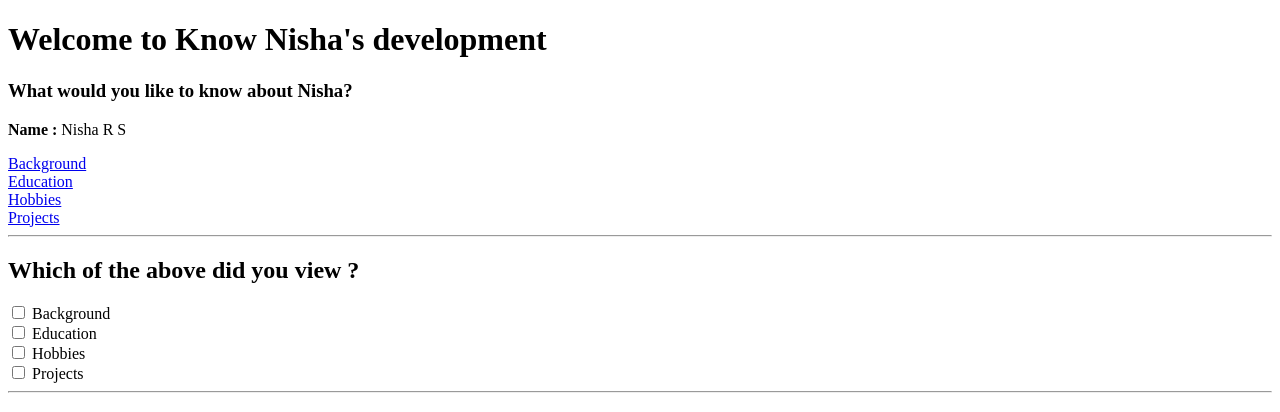
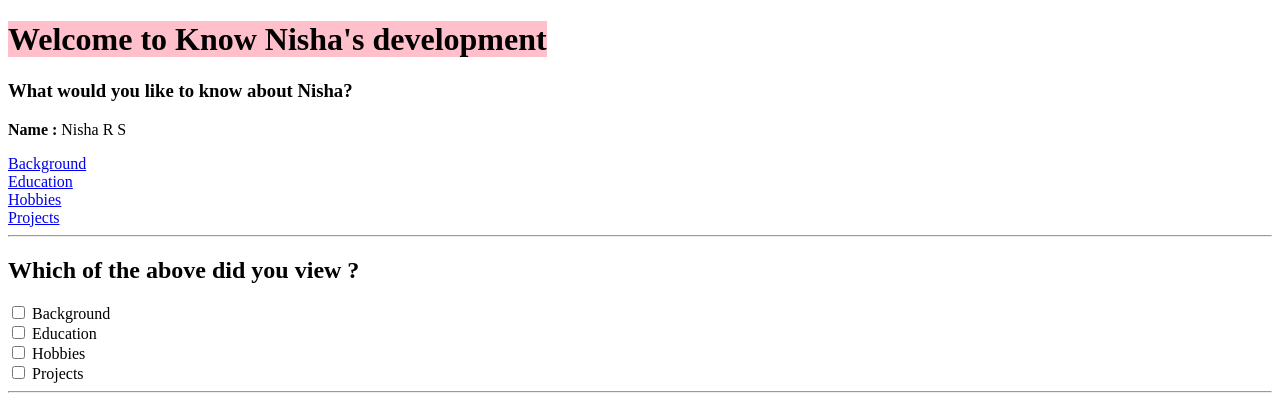
Before and after one commit to Nishars021/Portfolio, a plain HTML site: page index.html in a window 1280 px wide. Shown: the top 412 px of the page. Drawn offline with Linux system fonts and the light colour scheme.

Commit message:
Added pink color to background for header

```diff
--- a/index.html
+++ b/index.html
@@ -7,7 +7,7 @@
 </head>
 <body>
     <header>
-    <h1><b>Welcome to Know Nisha's development</b></h1>
+    <h1><b style=background:pink>Welcome to Know Nisha's development</b></h1>
     </header>
     <h3><b>What would you like to know about Nisha?</b></h3>
     <main>
```
